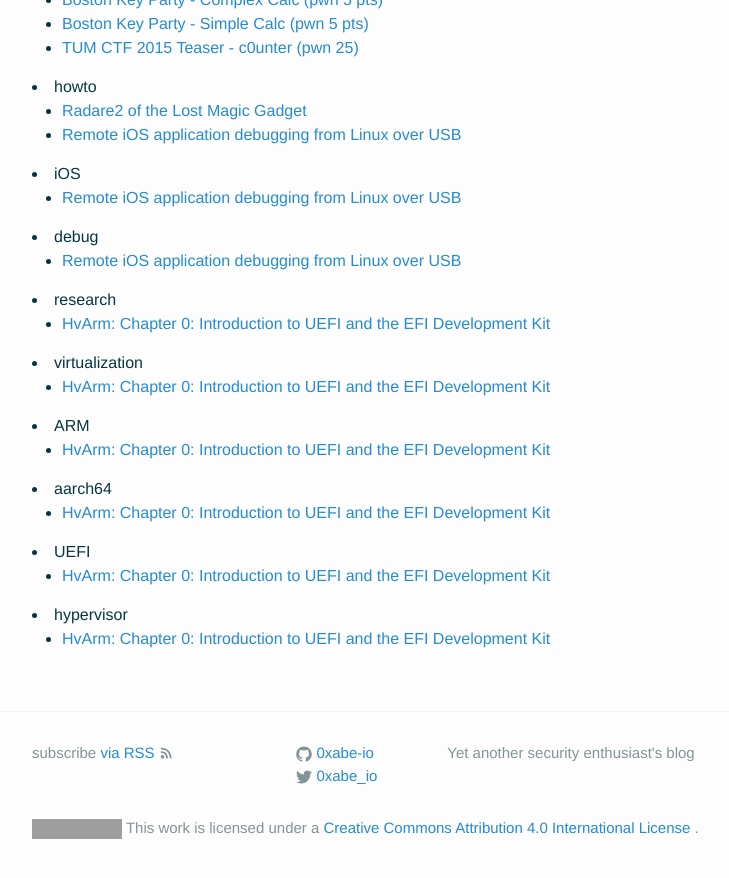
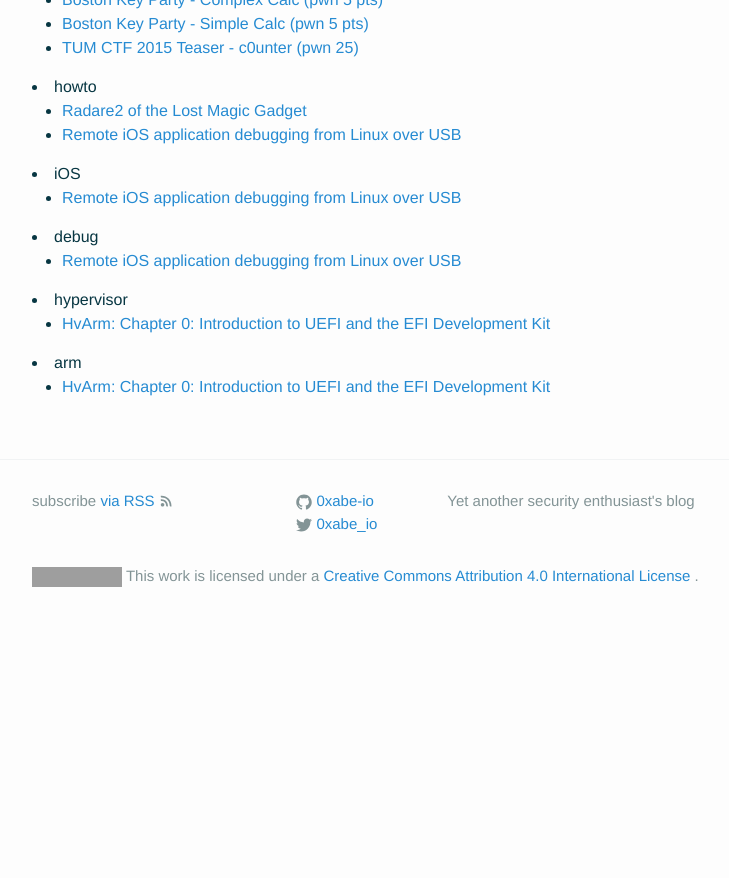
Before and after one commit to 0xabe-io/0xabe-io.github.io, a Jekyll site: the page built from categories.md, in a window 1280 px wide and 900 px high, scrolled down 815 px. Shown: the top 878 px of the window, without its empty margins (238-967 px from the left). Built offline with Jekyll 4.4.1, drawn with Linux system fonts in a browser that asks for light colours; after the commit the page ends 1463 px from its top, so only the background shows below that; grey boxes are pictures that could not be loaded.

Commit message:
HvArm: Chapter 0: fixed categories

```diff
--- a/_posts/2026-03-01-HvArm-Chapter-0.md
+++ b/_posts/2026-03-01-HvArm-Chapter-0.md
@@ -2,7 +2,7 @@
 layout: post
 title: "HvArm: Chapter 0: Introduction to UEFI and the EFI Development Kit"
 date: 2026-03-01 01:00
-categories: research virtualization ARM aarch64 UEFI hypervisor
+categories: hypervisor arm
 ---
 
 This is the first part of a series about developing a passthrough hypervisor for ARM (AArch64). Since I followed  a few years ago the amazing [Hypervisor Development for Security Researchers](https://tandasat.github.io/Hypervisor_Development_for_Security_Researchers.html) training by Satoshi Tanda, I wanted to build a similar hypervisor for an ARM platform. In this series, the target platform is QEMU's `virt` machine type with EDK2 UEFI firmware — a setup that lets us develop and test without dedicated hardware. By the end of the series, we will have a minimal hypervisor that boots as a UEFI application to transparently virtualize the operating system that loads after it.
```
